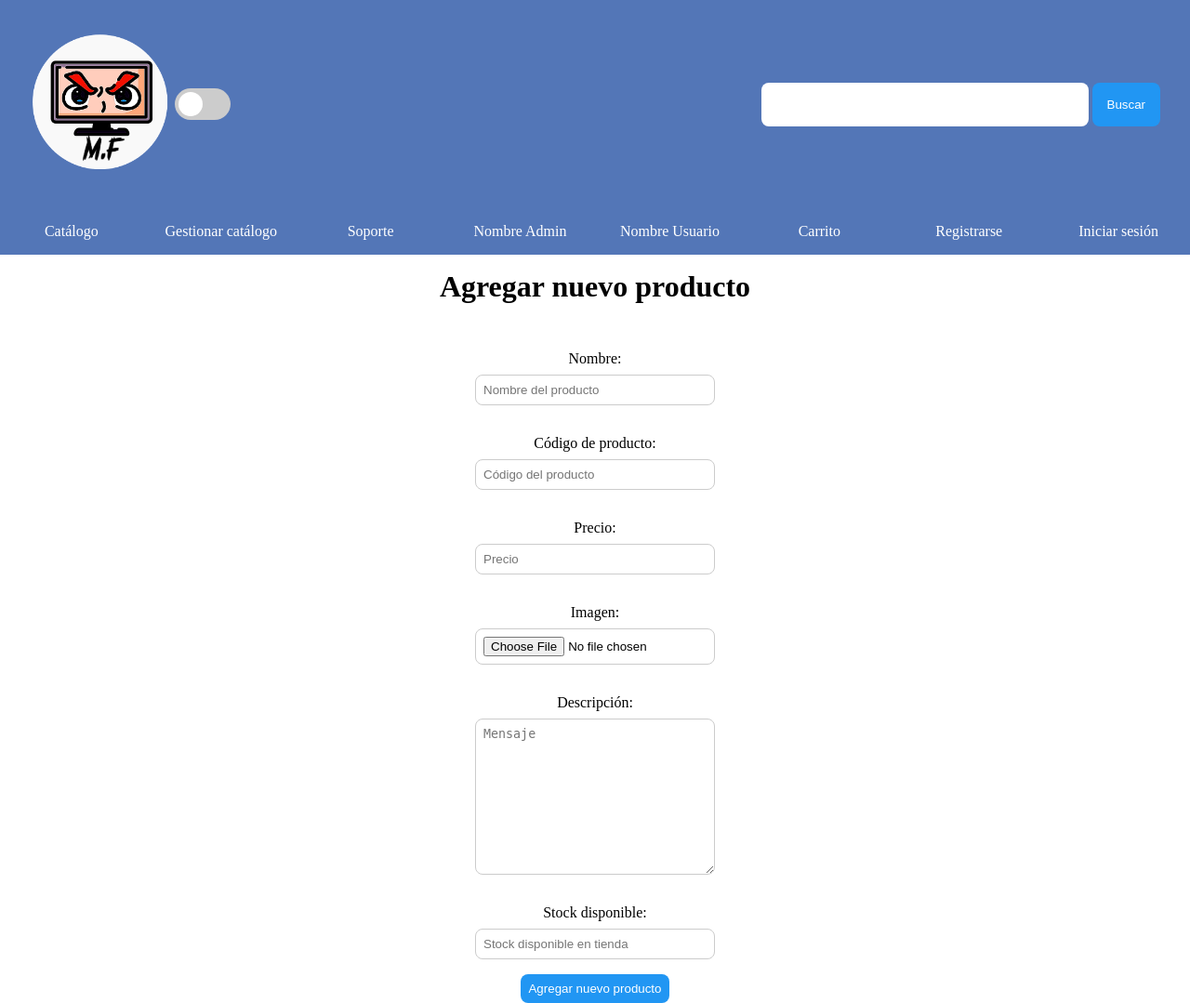
After one commit to Drazor153/marketfreakV2, a PHP site: page /add_producto.php in a window 1280 px wide. The commit adds this page. Shown: the whole page at 93% size. Run offline with PHP 8.4, Linux system fonts and the light colour scheme.

Commit message:
catalogo

```diff
--- /dev/null
+++ b/add_producto.php
@@ -0,0 +1,69 @@
+<?php
+    include("conexion.php");
+    if($_POST){
+        if(is_uploaded_file($_FILES["imagen"]["tmp_name"])){
+            $nombre = $_POST["nombre"];
+            $codigo = $_POST["codigo"];
+            $precio = $_POST["precio"];
+            $descripcion = $_POST["descripcion"];
+            $stock = $_POST["stock"];
+
+            $imagen = $_FILES["imagen"]["name"];
+            $dest = __DIR__."/images/".$imagen;
+
+            $objConexion = new conexion();
+            $sql = "INSERT INTO `producto`(`codigo`, `nombre`, `precio`, `imagen`, `descripcion`, `stock`)
+                    VALUES ('$codigo','$nombre','$precio','$imagen','$descripcion','$stock')";
+            $objConexion->ejecutar($sql);
+
+            if(move_uploaded_file($_FILES["imagen"]["tmp_name"], $dest)){
+                echo "<script>alert('Imagen subida correctamente')</script>";
+                echo "<script>window.location.href = 'gestion_catalogo.php';</script>";
+            }
+        }
+    }
+?>
+<!DOCTYPE html>
+<html lang="en">
+<head>
+    <meta charset="UTF-8">
+    <meta http-equiv="X-UA-Compatible" content="IE=edge">
+    <link rel="stylesheet" href="styles/form-style.css">
+    <title>Agregar producto</title>
+</head>
+<body>
+    <?php include("header.php");?>
+    <h1>Agregar nuevo producto</h1><br>
+    <section>
+        <form action="add_producto.php" method="post" class="form" enctype="multipart/form-data">
+            <div>
+                <label>Nombre:</label>
+                <input type="text" name="nombre" placeholder="Nombre del producto" maxlength="50">
+            </div>
+            <div>
+                <label>Código de producto:</label>
+                <input type="text" name="codigo" placeholder="Código del producto" maxlength="10">
+            </div>
+            <div>
+                <label>Precio:</label>
+                <input type="number" name="precio" placeholder="Precio">
+            </div>
+            <div>
+                <label>Imagen:</label>
+                <input type="file"name="imagen" accept="image/png, image/jpeg">
+            </div>
+            <div>
+                <label>Descripción:</label>
+                <textarea name="descripcion" cols="30" rows="10" placeholder="Mensaje"></textarea>
+            </div>
+            <div>
+                <label>Stock disponible:</label>
+                <input type="number" name="stock" placeholder="Stock disponible en tienda">
+            </div>
+            <input type="submit" value="Agregar nuevo producto">
+        </form>
+
+    </section>
+</body>
+</html>
+<?php include("autotheme.php");?>
--- a/conexion.php
+++ b/conexion.php
@@ -14,11 +14,16 @@
                 return "falla de conexion".$e;
             }
         }
-
+        //Insertar/delete/actualizar
         public function ejecutar($sql){
             $this->conexion->exec($sql);
             return $this->conexion->lastInsertId();
         }
+        public function consultar($sql){
+            $sentencia = $this->conexion->prepare($sql);
+            $sentencia->execute();
+            return $sentencia->fetchAll();
+        }
     }
 
 ?>
--- a/header.php
+++ b/header.php
@@ -23,7 +23,7 @@
     <nav class="nav">
         <ul>
             <li><a href="catalogo.php">Catálogo</a></li>
-            <li><a href="#">Gestionar catálogo</a></li>
+            <li><a href="gestion_catalogo.php">Gestionar catálogo</a></li>
             <li><a href="soporte.php">Soporte</a></li>
             <li>
                 <a href="#">Nombre Admin</a>
--- a/producto.php
+++ b/producto.php
@@ -18,6 +18,7 @@
     <section>
         <div>
             <img src=<?php echo "images/$id.jpg";?> alt="imagen producto" class="img_prod">
+            <h2></h2>
             <a href="carrito.php" class="btnCarrito">Agregar a carrito</a>
         </div>
     </section>
--- a/register.php
+++ b/register.php
@@ -18,7 +18,8 @@
 
         if($hpass == $hpass2){
             $objConexion = new conexion();
-            $sql = "INSERT INTO `usuario`(`email`, `nombre`, `apellido`, `telefono`, `direccion`, `rut`, `password`, `saldo`) VALUES ('$email','$nombre','$apellido','$telefono','$direccion','$rut','$hpass', 0)";
+            $sql = "INSERT INTO `usuario`(`email`, `nombre`, `apellido`, `telefono`, `direccion`, `rut`, `password`, `saldo`)
+            VALUES ('$email','$nombre','$apellido','$telefono','$direccion','$rut','$hpass', 0)";
             $objConexion->ejecutar($sql);
             $_SESSION['email'] = $email;
             $_SESSION['nombre'] = $nombre;
--- a/styles/form-style.css
+++ b/styles/form-style.css
@@ -1,3 +1,10 @@
+h1{
+    text-align: center;
+    font-size: 2em;
+    font-weight: bold;
+    padding: 0.5em;
+}
+
 .form div{
     display: flex;
     justify-content: center;
```
Also changed, not shown: catalogo.php (+10 -4 lines), gestion_catalogo.php (added, +26 -0 lines), styles/catalogo-style.css (+14 -4 lines), images/NA001.jpg (deleted), images/OP001.jpg (deleted), images/asdqew.jpg (renamed from images/ZD001.jpg).
